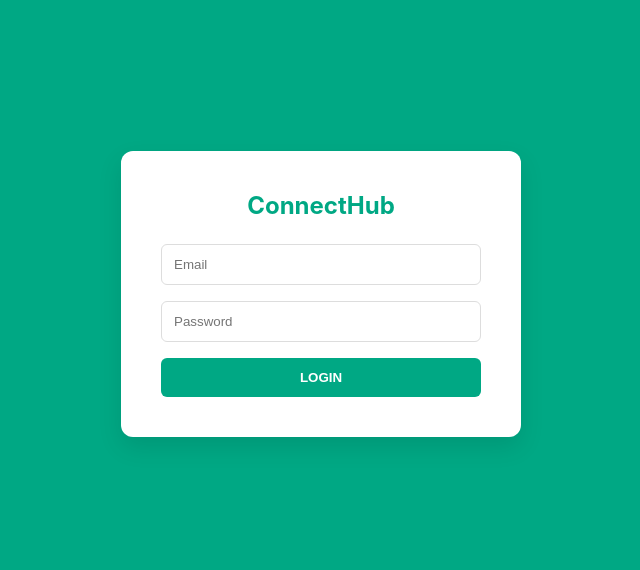
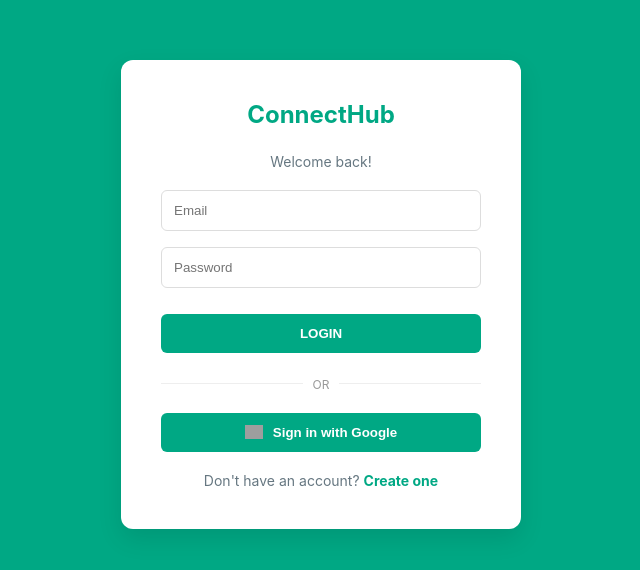
Before and after one commit to Abhishekmaheshwari123/ConnectHub-Frontend, a React (Vite) app: page /login in a window 1280 px wide. Shown: the part 106-676 px from the top of the page, without its empty margins (319-959 px from the left). Built offline with nearby package versions, Linux system fonts and the light colour scheme; grey boxes are pictures that could not be loaded.

Commit message:
feat: add registration and google sign-in UI to login page

```diff
--- a/src/index.css
+++ b/src/index.css
@@ -274,3 +274,28 @@
 .empty-chat h2 { color: #41525d; font-weight: 300; font-size: 32px; margin-bottom: 10px; }
 .empty-chat p { color: #667781; font-size: 14px; }
 .send-btn { background: none; border: none; cursor: pointer; display: flex; align-items: center; justify-content: center; }
+
+.subtitle { color: #667781; margin-bottom: 20px; font-size: 14px; }
+.main-btn { margin-top: 10px; }
+.divider { margin: 20px 0; position: relative; text-align: center; }
+.divider::before { content: ""; position: absolute; top: 50%; left: 0; right: 0; height: 1px; background: #eee; z-index: 1; }
+.divider span { background: white; padding: 0 10px; color: #999; font-size: 12px; position: relative; z-index: 2; }
+.google-btn {
+    width: 100%;
+    padding: 10px;
+    background: white;
+    border: 1px solid #ddd;
+    border-radius: 6px;
+    display: flex;
+    align-items: center;
+    justify-content: center;
+    gap: 10px;
+    cursor: pointer;
+    font-weight: 500;
+    color: #444;
+    transition: background 0.2s;
+}
+.google-btn:hover { background: #f8f9fa; }
+.toggle-text { margin-top: 20px; font-size: 14px; color: #667781; }
+.toggle-text span { color: #00a884; font-weight: bold; cursor: pointer; }
+.toggle-text span:hover { text-decoration: underline; }
--- a/src/pages/Dashboard.jsx
+++ b/src/pages/Dashboard.jsx
@@ -99,13 +99,13 @@
                                 lastDate = currentDate;
 
                                 return (
-                                    <React.Fragment key={m.id || i}>
+                                        <React.Fragment key={m.id || i}>
                                         {showDivider && <div className="date-divider">{currentDate}</div>}
-                                        <div className={`message ${ (m.sender || m.Sender) === user.email ? 'sent' : 'received'}`}>
+                                        <div className={`message ${ (m.sender || m.Sender) === user?.email ? 'sent' : 'received'}`}>
                                             <div>{m.message || m.content || m.Content}</div>
                                             <div className="message-footer">
                                                 <span>{new Date(m.sentAt || m.SentAt).toLocaleTimeString([], { hour: '2-digit', minute: '2-digit' })}</span>
-                                                {(m.sender || m.Sender) === user.email && (
+                                                {(m.sender || m.Sender) === user?.email && (
                                                     <span className={`tick ${(m.status || m.Status) === 'Seen' ? 'seen' : ''}`}>
                                                         {(m.status || m.Status) === 'Sent' ? '✓' : '✓✓'}
                                                     </span>
--- a/src/pages/Login.jsx
+++ b/src/pages/Login.jsx
@@ -3,36 +3,69 @@
 import { useNavigate } from 'react-router-dom';
 
 const Login = () => {
+    const [isRegister, setIsRegister] = useState(false);
     const [email, setEmail] = useState('');
     const [password, setPassword] = useState('');
+    const [username, setUsername] = useState('');
     const { login } = useAuth();
     const navigate = useNavigate();
 
     const handleSubmit = async (e) => {
         e.preventDefault();
+        const endpoint = isRegister ? 'register' : 'login';
+        const body = isRegister ? { username, email, password } : { email, password };
+
         try {
-            const res = await fetch('http://localhost:5262/api/auth/login', {
+            const res = await fetch(`http://localhost:5221/api/auth/${endpoint}`, {
                 method: 'POST',
                 headers: { 'Content-Type': 'application/json' },
-                body: JSON.stringify({ email, password })
+                body: JSON.stringify(body)
             });
             const data = await res.json();
-            if (data.token) {
-                login({ email }, data.token);
-                navigate('/');
+
+            if (isRegister) {
+                if (res.ok) {
+                    alert("Registration successful! Please login.");
+                    setIsRegister(false);
+                } else {
+                    alert(data.message || "Registration failed");
+                }
             } else {
-                alert("Login failed");
+                if (data.token) {
+                    const userData = data.user || { email };
+                    login(userData, data.token);
+                    navigate('/');
+                } else {
+                    alert(data.message || "Login failed");
+                }
             }
         } catch (err) {
             console.error(err);
+            alert("Server not reachable");
         }
+    };
+
+    const handleGoogleLogin = () => {
+        // Redirect to your backend's Google Auth endpoint
+        window.location.href = 'http://localhost:5221/api/auth/google-login';
     };
 
     return (
         <div className="login-container">
             <div className="login-card">
                 <h2>ConnectHub</h2>
+                <p className="subtitle">{isRegister ? 'Create your account' : 'Welcome back!'}</p>
+
                 <form onSubmit={handleSubmit}>
+                    {isRegister && (
+                        <input
+                            type="text"
+                            placeholder="Username"
+                            value={username}
+                            onChange={(e) => setUsername(e.target.value)}
+                            required
+                        />
+                    )}
                     <input
                         type="email"
                         placeholder="Email"
@@ -47,9 +80,28 @@
                         onChange={(e) => setPassword(e.target.value)}
                         required
                     />
-                    <button type="submit">LOGIN</button>
+                    <button type="submit" className="main-btn">
+                        {isRegister ? 'CREATE ACCOUNT' : 'LOGIN'}
+                    </button>
                 </form>
+
+                <div className="divider">
+                    <span>OR</span>
+                </div>
+
+                <button onClick={handleGoogleLogin} className="google-btn">
+                    <img src="https://upload.wikimedia.org/wikipedia/commons/c/c1/Google_Reference_icon.svg" alt="Google" width="18" />
+                    Sign in with Google
+                </button>
+
+                <p className="toggle-text">
+                    {isRegister ? 'Already have an account?' : "Don't have an account?"}{' '}
+                    <span onClick={() => setIsRegister(!isRegister)}>
+                        {isRegister ? 'Login' : 'Create one'}
+                    </span>
+                </p>
             </div>
+
         </div>
     );
 };
```
